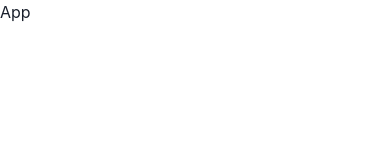
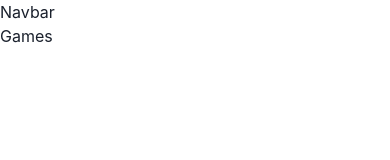
Before and after one commit to mukeshkr123/Game-nexus-, a React (Vite) app: page / in a window 390 px wide. Shown: the top 160 px of the page. Built offline with nearby package versions, Linux system fonts and the light colour scheme.

Commit message:
Creating a responsive layout

```diff
--- a/src/App.jsx
+++ b/src/App.jsx
@@ -1,5 +1,28 @@
+import { Grid, GridItem, Show } from "@chakra-ui/react";
+
 const App = () => {
-  return <div>App</div>;
+  return (
+    <>
+      <Grid
+        templateAreas={{
+          base: `"nav" "main"`,
+          lg: `"nav nav" "aside main"`,
+        }}
+        templateColumns={{
+          base: "1fr",
+          lg: "200px 1fr",
+        }}
+      >
+        <GridItem area="nav">Navbar </GridItem>
+        <Show above="lg">
+          <GridItem area="aside" padding="5px">
+            Genrelists{" "}
+          </GridItem>
+        </Show>
+        <GridItem area="main">Games</GridItem>
+      </Grid>
+    </>
+  );
 };
 
 export default App;
```
